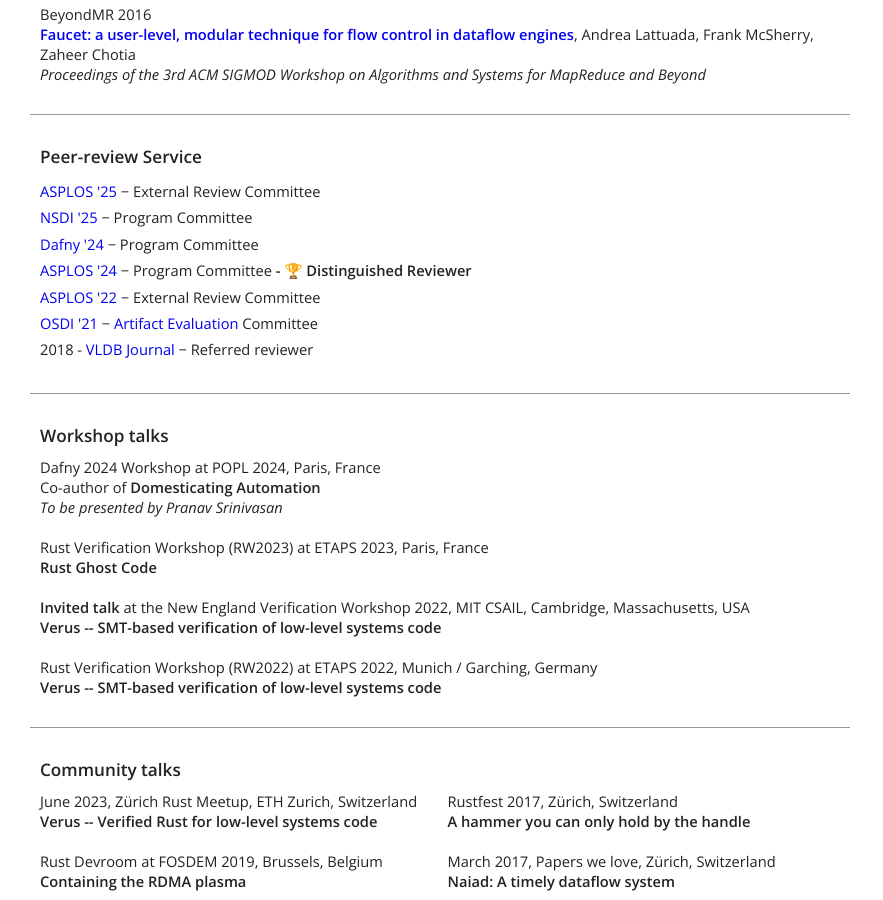
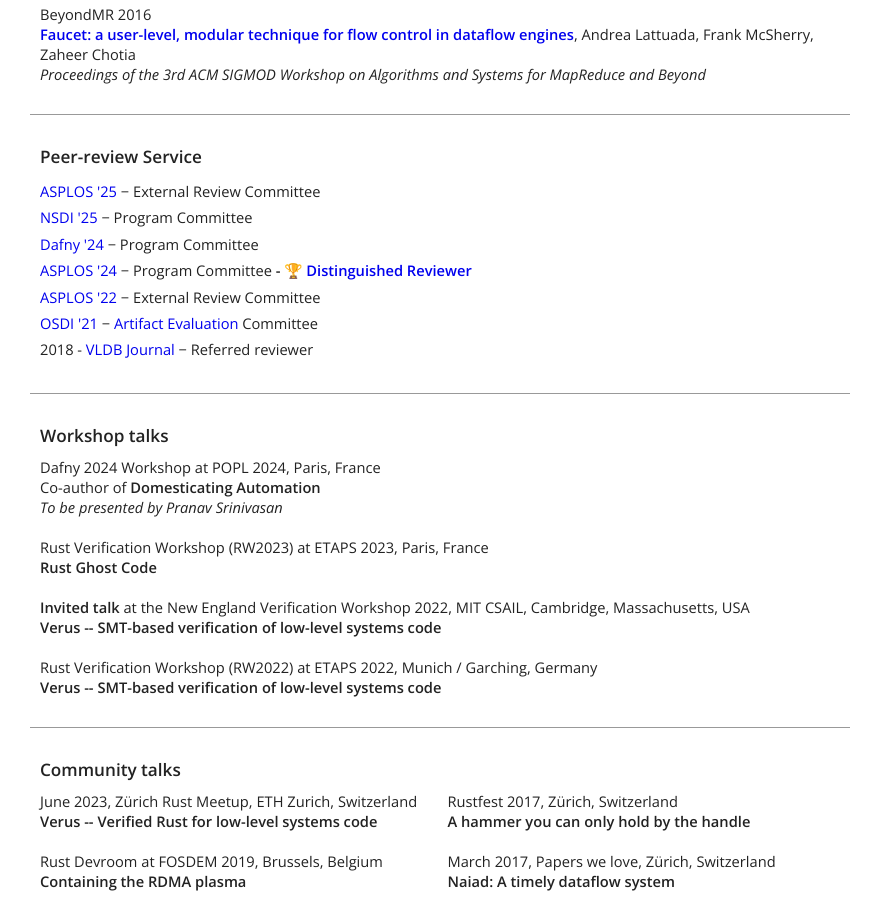
Before and after one commit to utaal/utaal.github.io, a Jekyll site: the page built from index.html, in a window 1280 px wide and 900 px high, scrolled down 1757 px. Shown: the whole window, without its empty margins (0-883 px from the left). Built offline with Jekyll 4.4.1, drawn with Linux system fonts in a browser that asks for light colours; nearby versions of some CDN libraries.

Commit message:
add link to distinguished reviewer page

```diff
--- a/index.html
+++ b/index.html
@@ -125,8 +125,8 @@
               <div><a href="https://popl24.sigplan.org/home/dafny-2024">Dafny '24</a> − Program Committee</div>
             </li>
             <li>
-                    <!--<div class="resume-year">2023-2024</div>-->
-              <div><a href="https://asplos-conference.org">ASPLOS '24</a> − Program Committee <span style="font-weight: bold">- 🏆 Distinguished Reviewer</span></div>
+              <!--<div class="resume-year">2023-2024</div>-->
+              <div><a href="https://asplos-conference.org">ASPLOS '24</a> − Program Committee <span style="font-weight: bold">- 🏆 <a href="https://www.asplos-conference.org/asplos2024/distinguished-reviewers/">Distinguished Reviewer</a></span></div>
             </li>
             <li>
                     <!--<div class="resume-year">2021</div>-->
```
